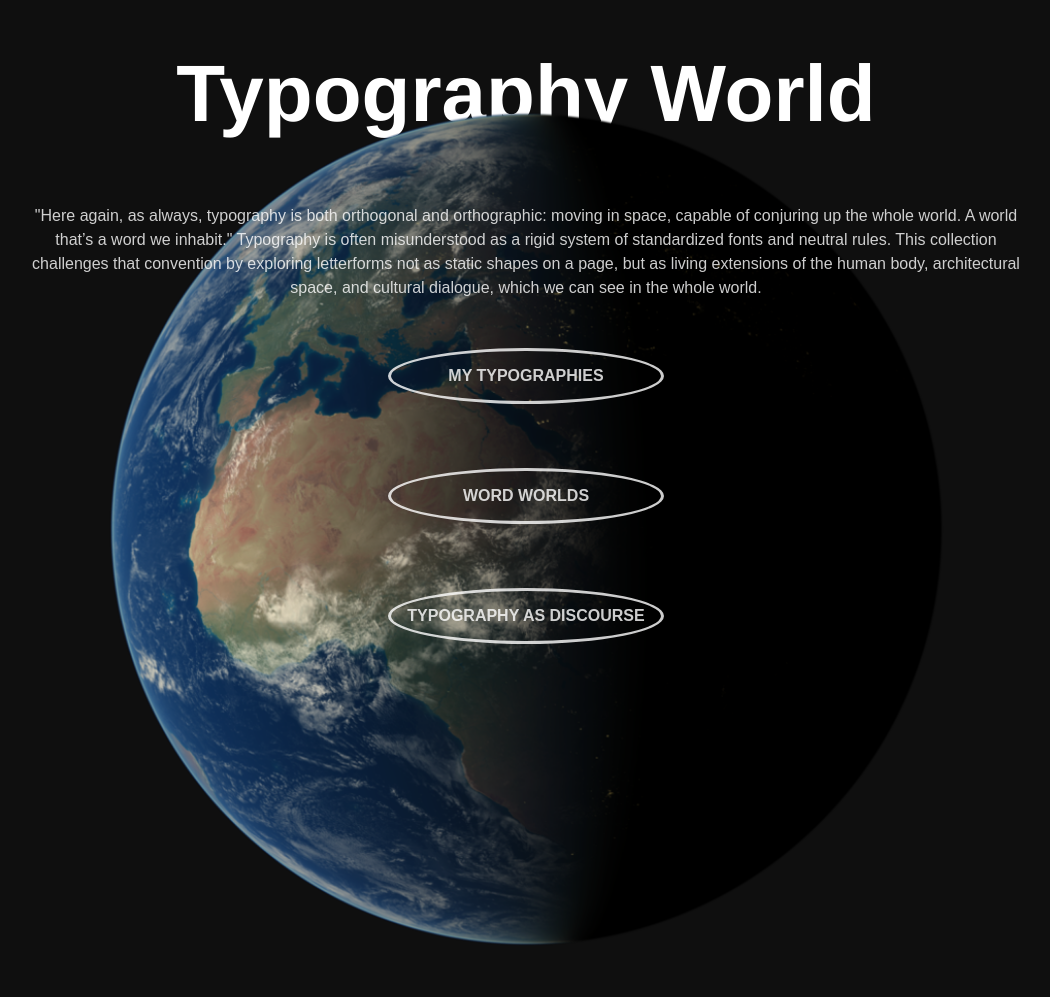
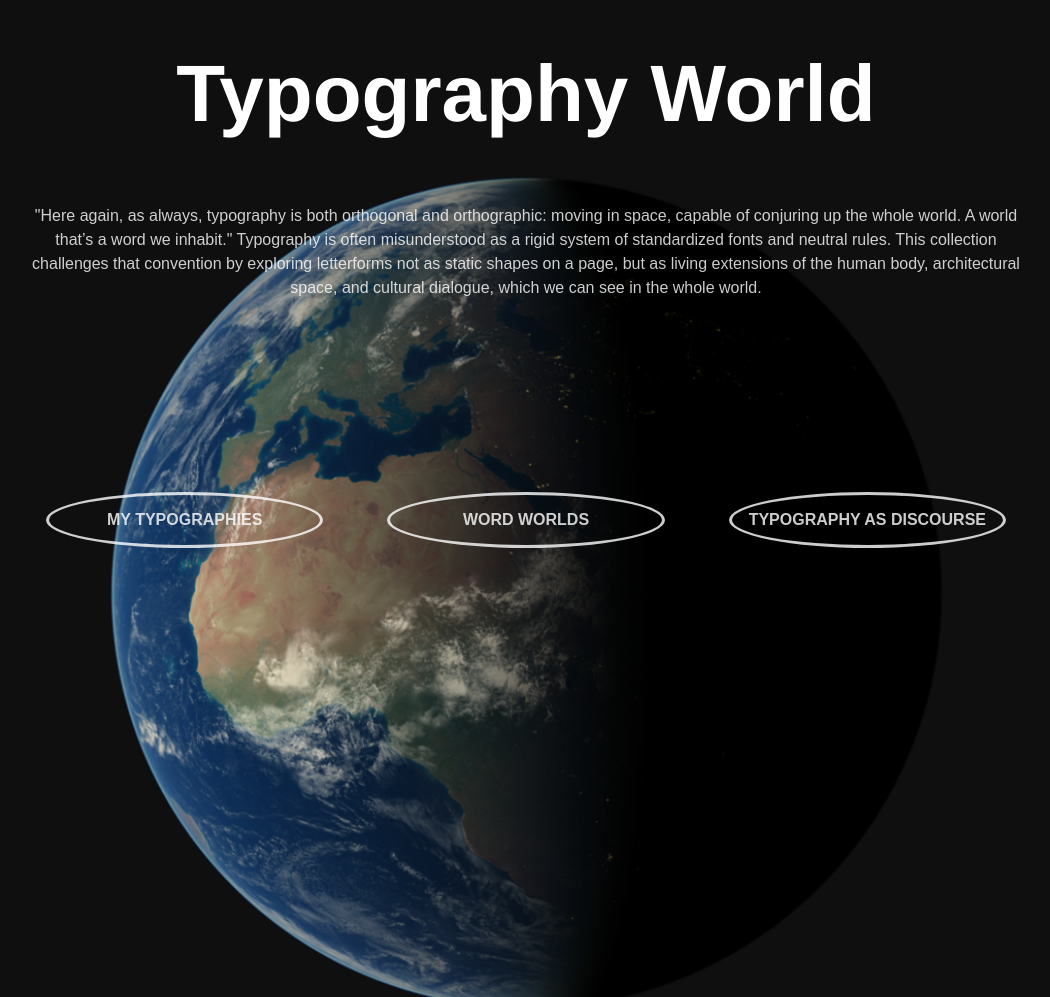
Before and after one commit to songj285/binding, a plain HTML site: page index.html in a window 1280 px wide. Shown: the top 997 px of the page, without its empty margins (114-1164 px from the left). Drawn offline with Linux system fonts and the light colour scheme.

Commit message:
figure css

```diff
--- a/styles/common.css
+++ b/styles/common.css
@@ -42,19 +42,27 @@ h1{
 	font-family: 'Helvetica', serif;
 	text-align: center;
 	justify-content: center;
-	font-size: calc(var(--base-type)*5);
+	font-size: calc(var(--base-type)*3);
 	padding-block: var(--space-lg);
+	position: relative;
+
+	@media (width >= 800px) {
+		font-size: calc(var(--base-type)*5);
+	}
+
 }
 
 ol{
 	display: grid;
-	flex-direction: column;
-	align-items: end;
+	align-items: center;
+	justify-content: center;
+	margin-block-start: var(--space-lg);
 
 	@media (width >= 800px) {
 
-		justify-content: center;
+		grid-template-columns: repeat(3,1fr);
 		position: relative;
+		margin-block-start: calc(var(--space-sm)*10);
 		}
 
 }
@@ -69,7 +77,7 @@ li{
 	border-radius: 50%;
 	border-color: var(--color-font);
 	opacity: 80%;
-	padding: var(--space-sm);
+	padding-block: var(--space-sm);
 	flex-grow: 1;
 	text-align: center;
 }
@@ -77,17 +85,19 @@ li{
 figure {
 	display: flex;
 	justify-content: center;
-	padding-block: var(--space-md);
+	padding-block: var(--space-sm);
+	margin-block-start: calc(var(--space-sm)*-22);
+
 
 	>img {
-		inline-size: 80%;
+		inline-size: 90%;
 		}
 
 	@media (width >= 800px) {
 		display: flex;
 		justify-content: center;
 		padding-block: var(--space-md);
-		margin-block: calc(var(--space-sm)*-40);
+		margin-block-start: calc(var(--space-sm)*-30);
 
 			>img {
 			inline-size: 90%;
@@ -101,9 +111,15 @@ figure {
 }*/
 
 .explanation{
+	font-size: 0.8rem;
 	font-family: var(--font-title);
 	text-align: center;
 	margin: var(--space-sm);
 	line-height: 1.5rem;
 	opacity: 80%;
+
+	@media (width >= 800px) {
+		font-size: var(--font-sm);
+	}
+
 }
```
